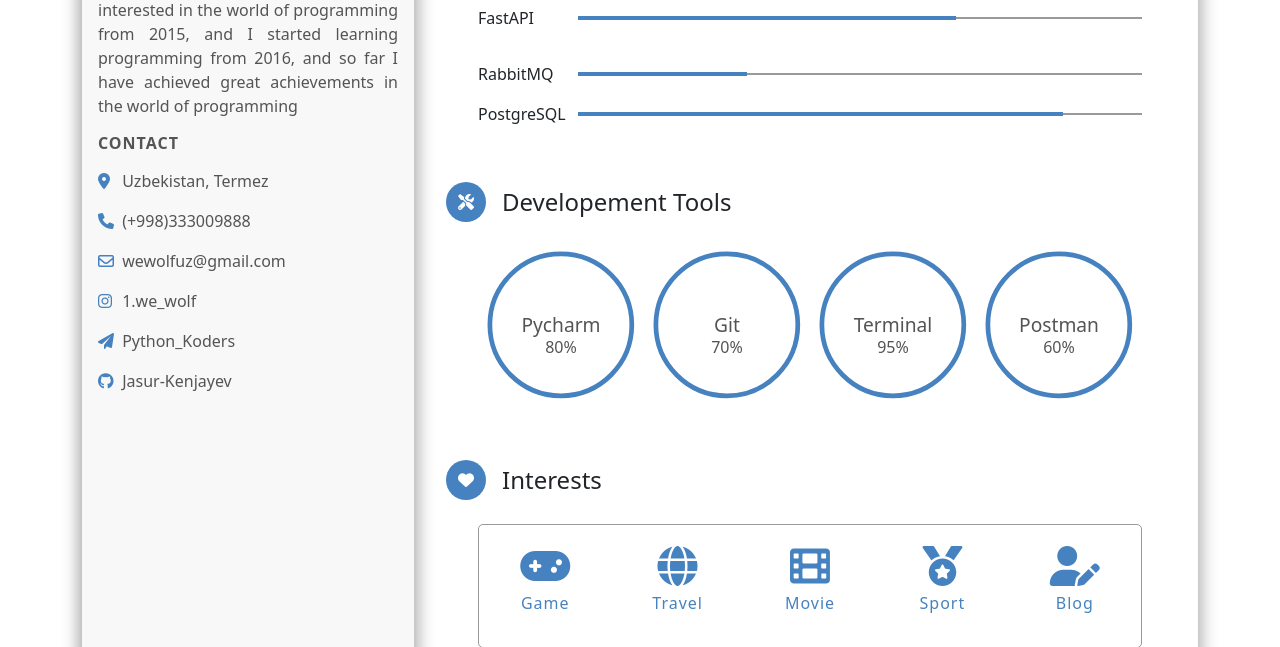
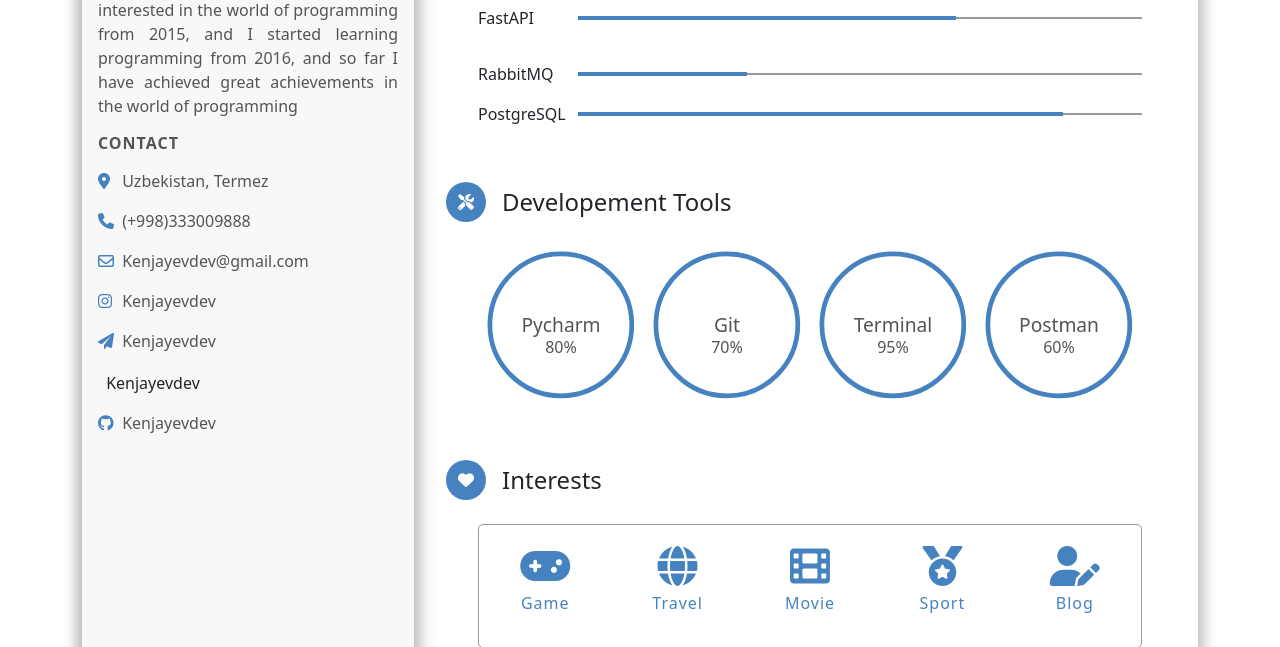
Before and after one commit to kenjayevdev/blog-site, a Django app: template templates/about.html in a window 1280 px wide. Shown: the part 802-1449 px from the top of the page. Run offline with Django 4.2, Linux system fonts and the light colour scheme; the template is opened without the code that fills it, so the values that code supplies are empty.

Commit message:
Update about.html

```diff
--- a/templates/about.html
+++ b/templates/about.html
@@ -33,26 +33,32 @@
       </div>
       <div class="info-section link">
         <i class="fa-regular fa-envelope"></i>
-        <span>wewolfuz@gmail.com</span>
+        <span>Kenjayevdev@gmail.com</span>
       </div>
       <div class="info-section link">
-        <a href="https://instagram.com/1.we_wolf">
+        <a href="https://instagram.com/kenjayevdev">
           <i class="fab fa-instagram"></i>
-          <span>1.we_wolf</span>
+          <span>Kenjayevdev</span>
         </a>
       </div>
       <div class="info-section link">
-        <a href="https://t.me/Python_Koders">
+        <a href="https://t.me/Kenjayevdev">
           <i class="fas fa-paper-plane"></i>
-          <span>Python_Koders</span>
+          <span>Kenjayevdev</span>
         </a>
       </div>
     </div>
+    <div class="info-section link">
+        <a href="https://x.com/Kenjayevdev">
+          <i class='fa-brands fa-x-twitter'></i>
+          <span>Kenjayevdev</span>
+        </a>
+      </div>
     <div class="intro-section follow">
       <div class="info-section link">
-        <a href="https://github.com/Jasur-Kenjayev">
+        <a href="https://github.com/Kenjayevdev">
           <i class="fab fa-github"></i>
-          <span>Jasur-Kenjayev</span>
+          <span>Kenjayevdev</span>
         </a>
       </div>
     </div>
```
